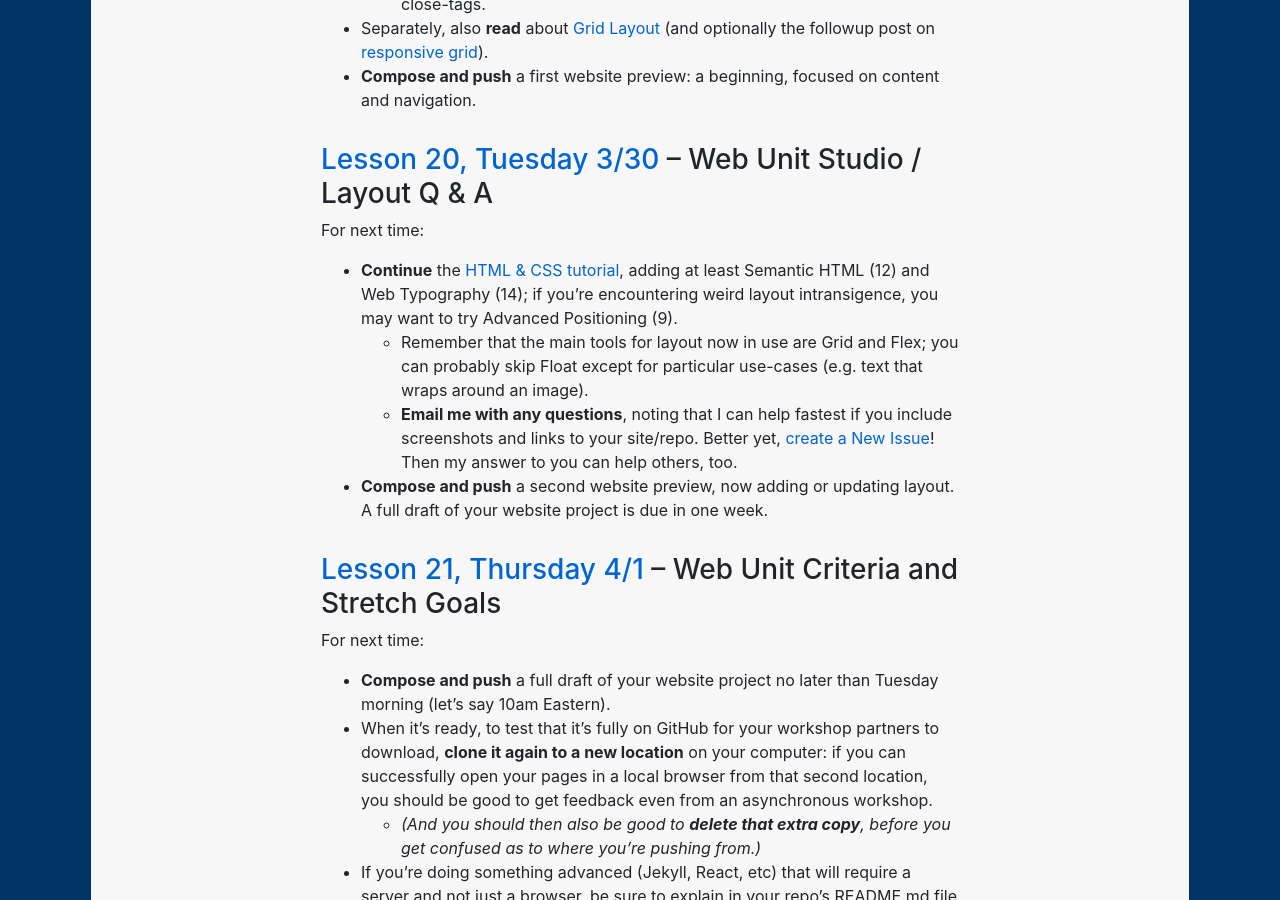
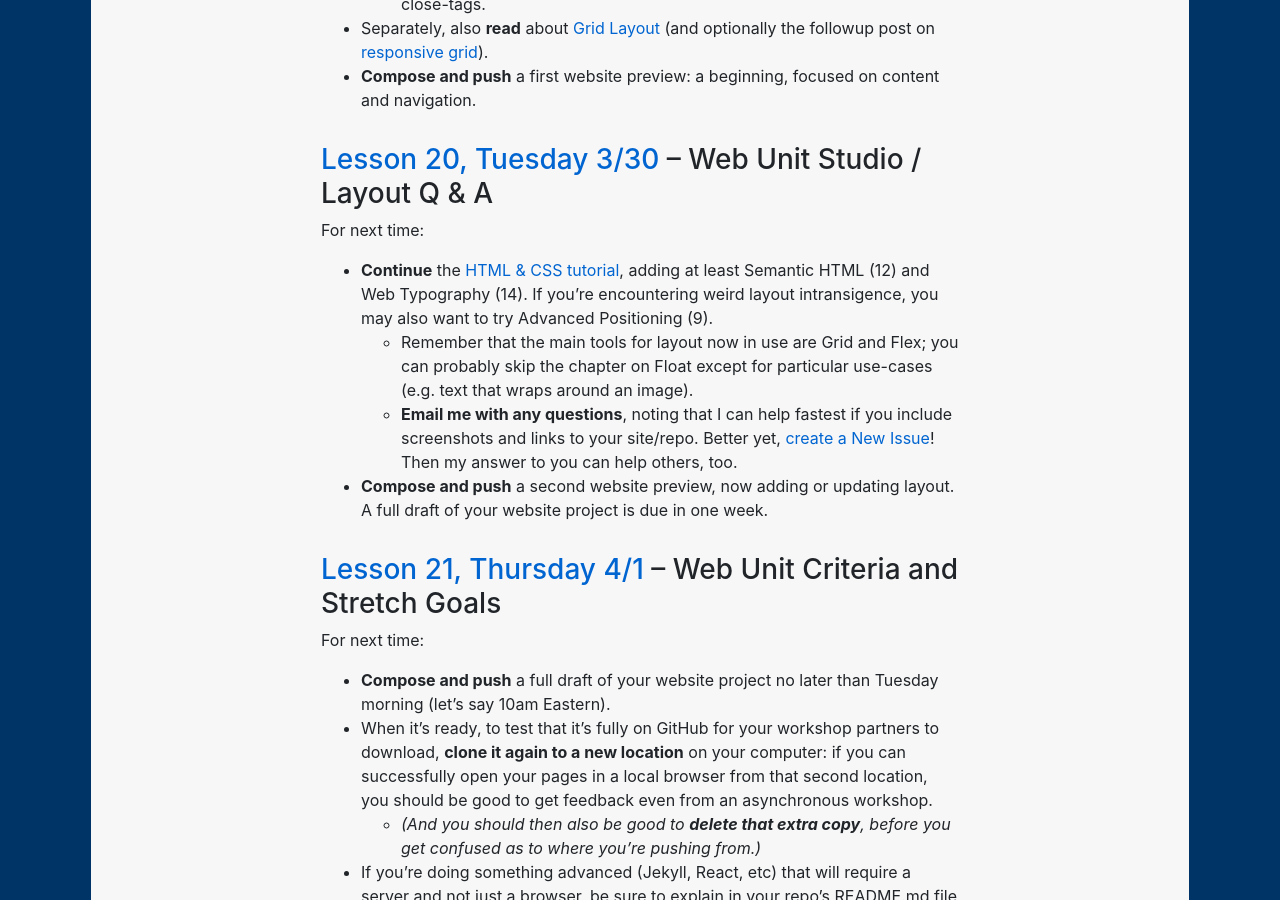
Before and after one commit to benmiller314/cdm2021spring, a Jekyll site: the page built from schedule.md, in a window 1280 px wide and 900 px high, scrolled down 6815 px. Built offline with Jekyll 4.4.1, drawn with Linux system fonts in a browser that asks for light colours; our own code applies the rules of GitHub Pages for plain Markdown files.

```diff
--- a/schedule.md
+++ b/schedule.md
@@ -181,7 +181,7 @@ For next time:
 * **By 11:59pm on Sunday,** complete – at least for now – your visual argument, along with a prose reflection that incorporates images from your feedback and screenshots of your GIMP project.
 * EXT: If you haven't yet, spend some time getting to know your plain-text editor.
   - Can it show two or more files side by side? Can it preview how an html file will render? Does it allow plugins or extensions to enable either of those things?
-  - If you're using Atom, you may want to check out the intro tutorials on the course [Resources page](https://benmiller314.github.io/cdm2020fall/resources#web-design:~:text=good%20tutorials%20on%20working%20with%20Atom).
+  - If you're using Atom, you may want to check out the intro tutorials on the course [Resources page]({{site.github_url}}/resources#web-design:~:text=good%20tutorials%20on%20working%20with%20Atom).
 
 
 <h2 id="unit-4">Unit IV: Webslinging (HTML + CSS markup)</h2>
@@ -257,9 +257,9 @@ For next time:
 -->
 
 For next time:
-* **Continue** the [HTML &amp; CSS tutorial](https://internetingishard.com/html-and-css/), adding at least Semantic HTML (12) and Web Typography (14); if you're encountering weird layout intransigence, you may want to try Advanced Positioning (9).
-  - Remember that the main tools for layout now in use are Grid and Flex; you can probably skip Float except for particular use-cases (e.g. text that wraps around an image).
-  - **Email me with any questions**, noting that I can help fastest if you include screenshots and links to your site/repo. Better yet, [create a New Issue](https://github.com/benmiller314/cdm2020fall/issues/new/choose)! Then my answer to you can help others, too.
+* **Continue** the [HTML &amp; CSS tutorial](https://internetingishard.com/html-and-css/), adding at least Semantic HTML (12) and Web Typography (14). If you're encountering weird layout intransigence, you may also want to try Advanced Positioning (9).
+  - Remember that the main tools for layout now in use are Grid and Flex; you can probably skip the chapter on Float except for particular use-cases (e.g. text that wraps around an image).
+  - **Email me with any questions**, noting that I can help fastest if you include screenshots and links to your site/repo. Better yet, [create a New Issue]({{site.github.issues_url}}/new/choose)! Then my answer to you can help others, too.
 * **Compose and push** a second website preview, now adding or updating layout. A full draft of your website project is due in one week.
 
 <h3><a href="{{site.github_url}}/plans/lesson-21">Lesson 21, Thursday 4/1</a> – Web Unit Criteria and Stretch Goals</h3>
```
